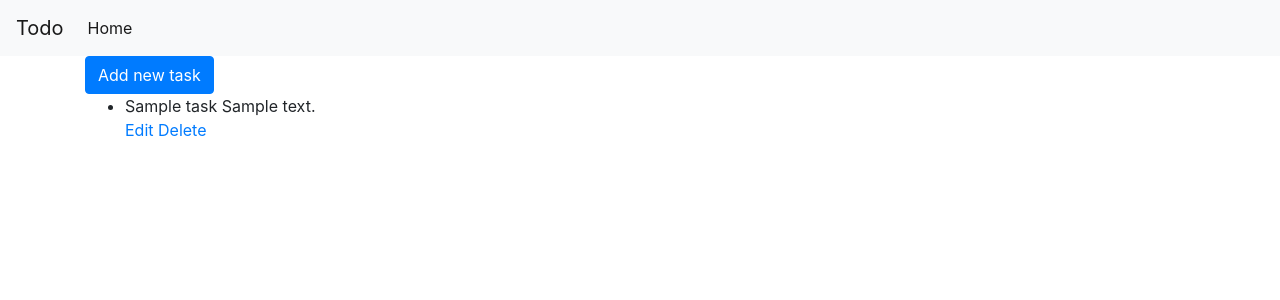
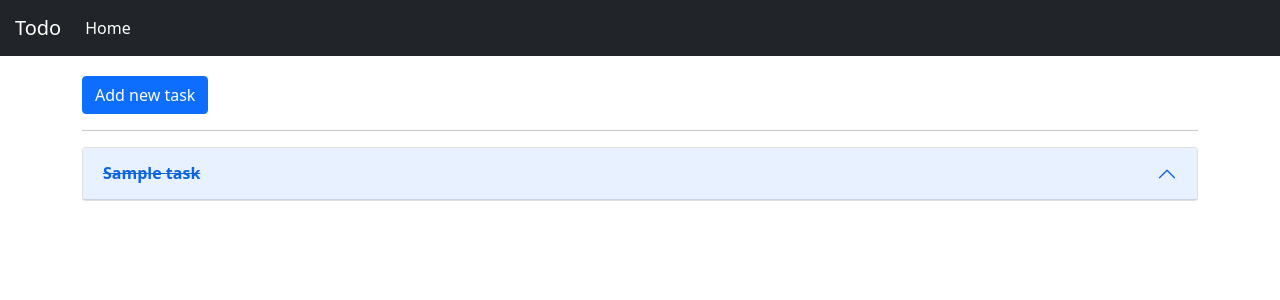
Before and after one commit to skyx20/SimpleToDo, a Django app: page / in a window 1280 px wide. Shown: the top 300 px of the page. Run offline with Django 5.2, Linux system fonts and the light colour scheme; tables that the repository leaves empty hold one stand-in row (values such as "Sample post"); some libraries are stand-ins or nearby versions.

Commit message:
added style for index view

```diff
--- a/Todo/Todo/stactic/styles.css
+++ /dev/null
@@ -1,3 +0,0 @@
-textarea{
-    resize: none;
-}
--- /dev/null
+++ b/Todo/Todo/stactic/todo/styles.css
@@ -0,0 +1,11 @@
+textarea{
+    resize: none;
+}
+
+.navbar-brand{
+    margin-left: 15px;
+}
+
+.wrapper{
+    margin-top: 20px;
+}
--- a/Todo/Todo/templates/add.html
+++ b/Todo/Todo/templates/add.html
@@ -3,7 +3,7 @@
 {% block title %} Title {% endblock %}
 {% block body %}
     <h3>New Task</h3>
-    <div>
+    <div class="mx-auto" >
         <form action="{% url 'add' %}" method="post">
             {%csrf_token%}
             <br>
--- a/Todo/Todo/templates/index.html
+++ b/Todo/Todo/templates/index.html
@@ -3,31 +3,42 @@
 
 {% block body %}
 
-    <div>
-        <div>
+    <div class="mx-auto">
             <a
-                name=""
-                id=""
                 class="btn btn-primary"
                 href="{% url 'add' %}"
                 role="button"
                 >Add new task</a
             >
-
+        <br>
+        <hr>
+        {% if tasks %}
+        <div class="accordion" id="accordionExample">
+            {% for task in tasks %}
+                <div class="accordion-item">
+                    <h2 class="accordion-header" id="heading{{task.id}}">
+                        {% if task.is_done == True %}
+                        <button class="accordion-button" style="text-decoration-line: line-through;" type="button" data-bs-toggle="collapse" data-bs-target="#collapse{{task.id}}" aria-expanded="true" aria-controls="collapse{{task.id}}">
+                            <strong>{{task.title}}</strong>
+                        </button>
+                        {% else %}
+                            <button class="accordion-button" type="button" data-bs-toggle="collapse" data-bs-target="#collapse{{task.id}}" aria-expanded="true" aria-controls="collapse{{task.id}}">
+                            <strong>{{task.title}}</strong>
+                            </button>
+                        {% endif %}
+                    </h2>
+                    <div id="collapse{{task.id}}" class="accordion-collapse collapse" aria-labelledby="heading{{task.id}}" data-bs-parent="#accordionExample">
+                        <div class="accordion-body">
+                            {{ task.description }}
+                            <div>
+                                <a href="{% url 'update' task_id=task.id %}">Edit</a>
+                                <a href="{% url 'delete' task_id=task.id %}">Delete</a>
+                            </div>
+                        </div>
+                    </div>
+                </div>
+                {% endfor %}
         </div>
-        {% if tasks %}
-        <div>
-            <ul>
-            {% for task in tasks %}
-                <li>
-                    {{task.title}}
-                    {{task.description}}
-                </li>
-                <a href="{% url 'edit' task_id=task.id%}">Edit</a>
-                <a href="{% url 'delete' task_id=task.id%}">Delete</a>
-                {% endfor %}
-            </ul>
-        <div>
         {% else %}
         <div>
             <h3>You don't have any task yet</h3>
--- a/Todo/Todo/templates/layout.html
+++ b/Todo/Todo/templates/layout.html
@@ -4,21 +4,19 @@
 <html lang="en">
     <head>
         <title>{% block title %}{% endblock %}</title>
-        <link rel="stylesheet" href="https://stackpath.bootstrapcdn.com/bootstrap/4.4.1/css/bootstrap.min.css" integrity="sha384-Vkoo8x4CGsO3+Hhxv8T/Q5PaXtkKtu6ug5TOeNV6gBiFeWPGFN9MuhOf23Q9Ifjh" crossorigin="anonymous">
-        <script src="https://code.jquery.com/jquery-3.2.1.slim.min.js" integrity="sha384-KJ3o2DKtIkvYIK3UENzmM7KCkRr/rE9/Qpg6aAZGJwFDMVNA/GpGFF93hXpG5KkN" crossorigin="anonymous"></script>
-<script src="https://cdn.jsdelivr.net/npm/popper.js@1.12.9/dist/umd/popper.min.js" integrity="sha384-ApNbgh9B+Y1QKtv3Rn7W3mgPxhU9K/ScQsAP7hUibX39j7fakFPskvXusvfa0b4Q" crossorigin="anonymous"></script>
-<script src="https://cdn.jsdelivr.net/npm/bootstrap@4.0.0/dist/js/bootstrap.min.js" integrity="sha384-JZR6Spejh4U02d8jOt6vLEHfe/JQGiRRSQQxSfFWpi1MquVdAyjUar5+76PVCmYl" crossorigin="anonymous"></script>
-        <link href="{% static 'styles.css' %}" rel="stylesheet">
+        <link href="https://cdn.jsdelivr.net/npm/bootstrap@5.0.2/dist/css/bootstrap.min.css" rel="stylesheet" integrity="sha384-EVSTQN3/azprG1Anm3QDgpJLIm9Nao0Yz1ztcQTwFspd3yD65VohhpuuCOmLASjC" crossorigin="anonymous">
+        <script src="https://cdn.jsdelivr.net/npm/bootstrap@5.0.2/dist/js/bootstrap.bundle.min.js" integrity="sha384-MrcW6ZMFYlzcLA8Nl+NtUVF0sA7MsXsP1UyJoMp4YLEuNSfAP+JcXn/tWtIaxVXM" crossorigin="anonymous"></script>
+        <link href="{% static 'todo/styles.css' %}" rel="stylesheet">
     </head>
     <body>
-        <nav class="navbar navbar-expand-lg navbar-light bg-light">
+        <nav class="navbar navbar-expand-lg navbar-dark bg-dark">
             <a class="navbar-brand" href="{% url 'index' %}">Todo</a>
             <button class="navbar-toggler" type="button" data-toggle="collapse" data-target="#navbarNavAltMarkup" aria-controls="navbarNavAltMarkup" aria-expanded="false" aria-label="Toggle navigation">
                 <span class="navbar-toggler-icon"></span>
             </button>
             <div class="collapse navbar-collapse" id="navbarNavAltMarkup">
                 <div class="navbar-nav">
-                <a class="nav-item nav-link active" href="{% url 'index' %}">Home <span class="sr-only">(current)</span></a>
+                <a class="nav-item nav-link active" href="{% url 'index' %}">Home</a>
                 <!-- <a class="nav-item nav-link" href="#">Features</a>
                 <a class="nav-item nav-link" href="#">Pricing</a>
                 <a class="nav-item nav-link disabled" href="#">Disabled</a> -->
@@ -26,8 +24,10 @@
             </div>
         </nav>
         <div class="container">
-            {% block body %}
-            {% endblock%}
+            <div class="wrapper h-100  align-items-center">
+                {% block body %}
+                {% endblock%}
+            </div>
         </div>
     </body>
 </html>
--- a/Todo/Todo/templates/edit.html
+++ b/Todo/Todo/templates/update.html
@@ -1,10 +1,10 @@
 {% extends 'layout.html' %}
 
-{% block title %} Title {% endblock %}
+{% block title %} {{title}} {% endblock %}
 {% block body %}
     <h3>Edit</h3>
-    <div>
-        <form action="{% url 'edit' task_id=form.instance.id %}" method="post">
+    <div class="mx-auto" >
+        <form action="{% url 'update' task_id=form.instance.id %}" method="post">
             {%csrf_token%}
             <br>
             <div>
--- a/Todo/Todo/urls.py
+++ b/Todo/Todo/urls.py
@@ -17,14 +17,13 @@ Including another URLconf
 
 from django.contrib import admin
 from django.urls import path
-from .models import Task
 from . import views
 
 urlpatterns = [
     path("", views.index, name="index"),
-    path("/add/", views.add, name="add"),
-    path("/edit/<int:task_id>", views.edit, name="edit"),
-    path("/remove/<int:task_id>", views.remove, name="remove"),
-    path("/delete/<int:task_id>", views.delete, name="delete"),
+    path("add/", views.add, name="add"),
+    path("update/<int:task_id>", views.update, name="update"),
+    path("remove/<int:task_id>", views.remove, name="remove"),
+    path("delete/<int:task_id>", views.delete, name="delete"),
     path("admin/", admin.site.urls),
 ]
--- a/Todo/Todo/views.py
+++ b/Todo/Todo/views.py
@@ -2,11 +2,12 @@ from django.shortcuts import render, redirect
 from django.urls import reverse
 from .models import Task
 from .forms import TaskForm
+from django.core.exceptions import ObjectDoesNotExist
 
 
 def index(request):
     tasks = Task.objects.all()
-    return render(request, "index.html", {"tasks": tasks})
+    return render(request, "index.html", {"tasks": tasks, "title": "Todo"})
 
 
 def add(request):
@@ -21,29 +22,35 @@ def add(request):
     return render(request, "add.html", {"form": TaskForm(), "title": "Add Task"})
 
 
-def edit(request, task_id):
-    task = Task.objects.get(pk=task_id)
-    if task:
+def update(request, task_id):
+    try:
+        task = Task.objects.get(pk=task_id)
+    except ObjectDoesNotExist:
+        print("LOG: Data doens't Exist ")
+    else:
         if request.method == "POST":
             form = TaskForm(request.POST, instance=task)
             if form.is_valid():
                 form.save()
                 return redirect("index")
             else:
-                return render(request, "edit.html", {"form": form})
+                return render(request, "update.html", {"form": form})
         else:
             print(TaskForm(instance=task))
             return render(
                 request,
-                "edit.html",
-                {"form": TaskForm(instance=task), "title": "Edit Task", "task": task},
+                "update.html",
+                {"form": TaskForm(instance=task), "title": "update Task"},
             )
     return redirect("index")
 
 
 def delete(request, task_id):
-    task = Task.objects.get(pk=task_id)
-    if task:
+    try:
+        task = Task.objects.get(pk=task_id)
+    except Task.DoesNotExist:
+        print("Something went wrong")
+    else:
         task.delete()
     return redirect("index")
 
```
